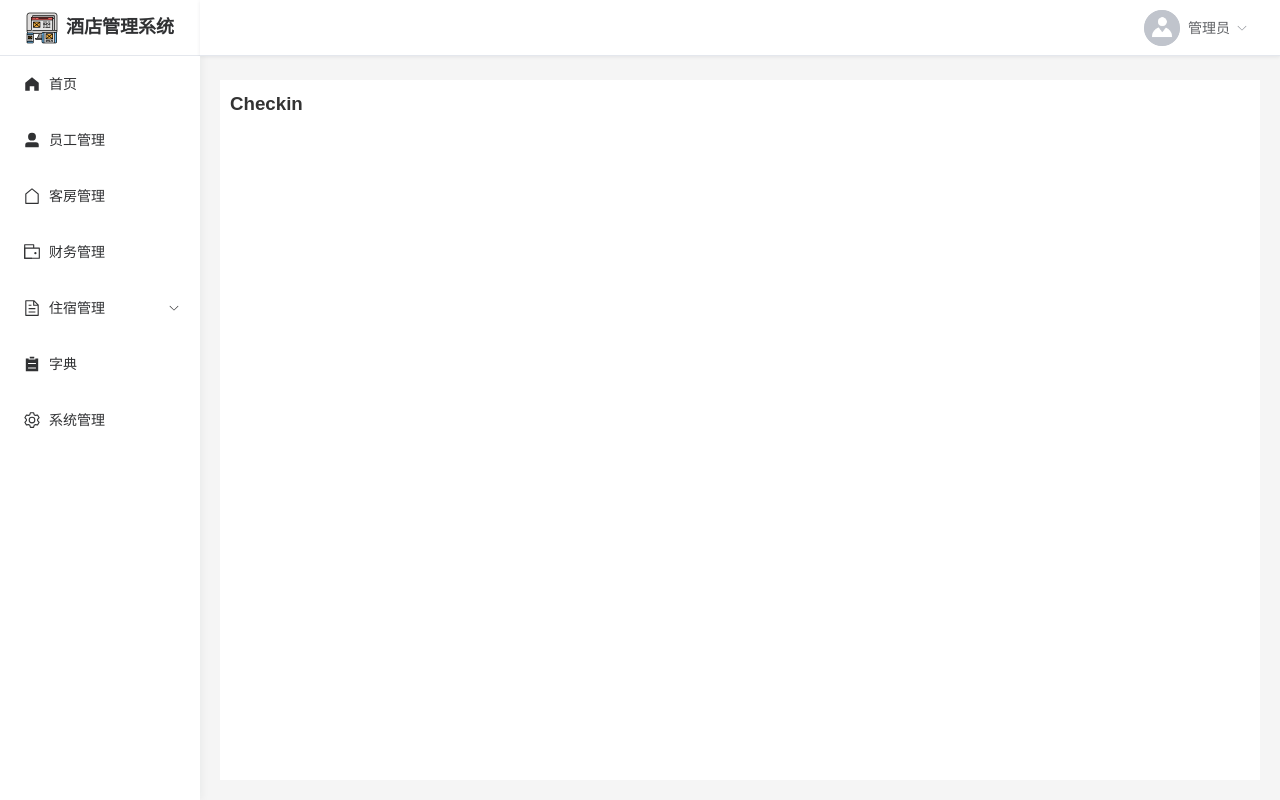
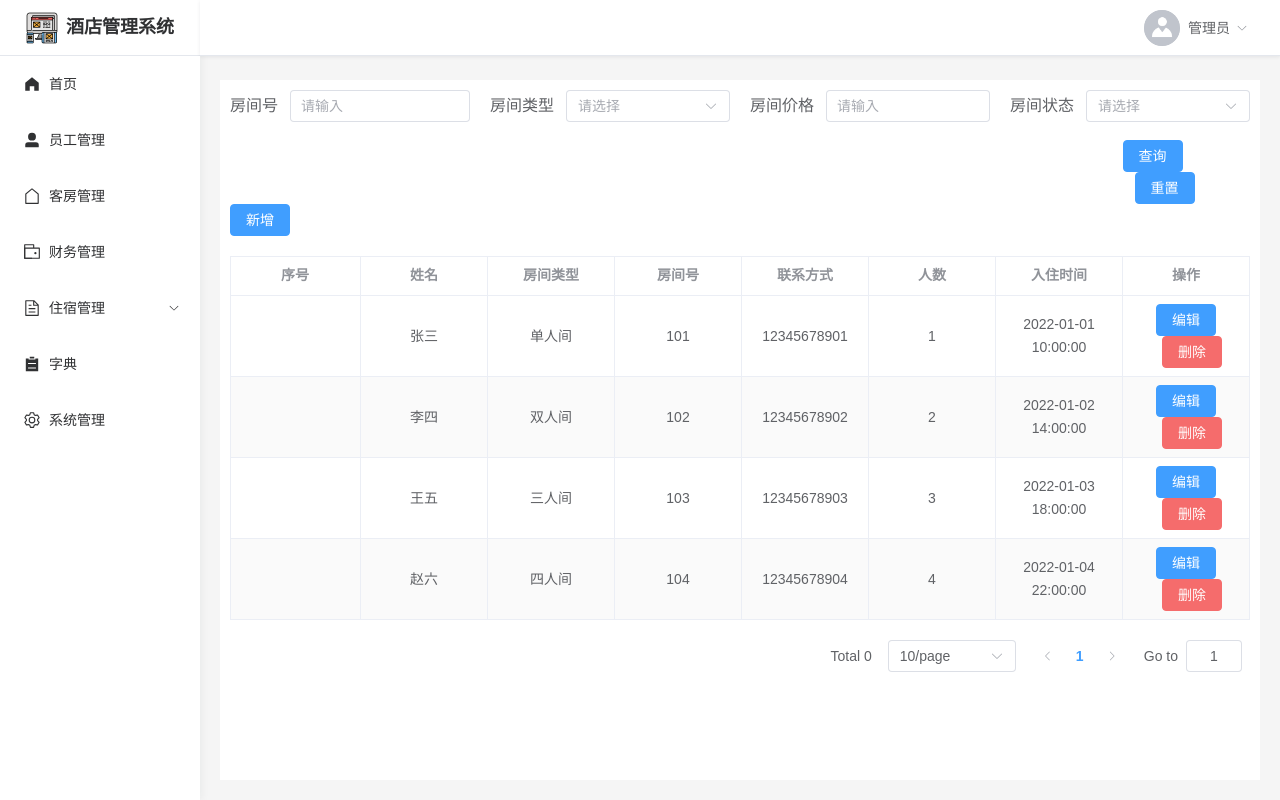
Before and after one commit to eggCodedmb/hotel-system, a Vue app: page /checkin in a window 1280 px wide. Built offline with nearby package versions, Linux system fonts and the light colour scheme.

Commit message:
feat: 添加财务管理页面

```diff
--- a/src/views/Checkin.vue
+++ b/src/views/Checkin.vue
@@ -1,15 +1,212 @@
 <template>
   <div>
-    <h1>Checkin</h1>
+    <el-row :gutter="20">
+      <el-col :span="6">
+        <el-form-item label="房间号">
+          <el-input v-model="form.roomName" placeholder="请输入" />
+        </el-form-item>
+      </el-col>
+      <el-col :span="6">
+        <el-form-item label="房间类型">
+          <el-select v-model="form.type" placeholder="请选择">
+            <el-option
+              v-for="item in roomTypeOptions"
+              :key="item.value"
+              :label="item.label"
+              :value="item.value"
+            >
+            </el-option>
+          </el-select>
+        </el-form-item>
+      </el-col>
+      <el-col :span="6">
+        <el-form-item label="房间价格">
+          <el-input v-model="form.price" placeholder="请输入" />
+        </el-form-item>
+      </el-col>
+      <el-col :span="6">
+        <el-form-item label="房间状态">
+          <el-select v-model="form.state" placeholder="请选择">
+            <el-option
+              v-for="item in stateOptions"
+              :key="item.value"
+              :label="item.label"
+              :value="item.value"
+            >
+            </el-option>
+          </el-select>
+        </el-form-item>
+      </el-col>
+    </el-row>
+    <el-row>
+      <el-col :span="3" :offset="21">
+        <el-button type="primary">查询</el-button>
+        <el-button type="primary">重置</el-button>
+      </el-col>
+    </el-row>
+    <el-col :span="21">
+      <el-button type="primary">新增</el-button>
+    </el-col>
+    <c-table
+      :columns="columns"
+      :data="tableData"
+      :total="total"
+      v-model:current-page="currentPage"
+      v-model:page-size="pageSize"
+      @page-change="handlePageChange"
+    >
+      <template #action="{ row }">
+        <el-button type="primary" @click="handleEdit(row)">编辑</el-button>
+        <el-button type="danger" @click="handleDelete(row)">删除</el-button>
+      </template>
+    </c-table>
   </div>
 </template>
 
 <script>
+import CTable from "@/components/CTable.vue";
 export default {
-
-}
+  components: {
+    CTable,
+  },
+  data() {
+    return {
+      form: {
+        roomName: "",
+        type: "",
+        price: "",
+        state: null,
+      },
+      stateOptions: [
+        {
+          value: 0,
+          label: "空闲",
+        },
+        {
+          value: 1,
+          label: "已预订",
+        },
+      ],
+      roomTypeOptions: [
+        {
+          value: 0,
+          label: "单人间",
+        },
+        {
+          value: 1,
+          label: "双人间",
+        },
+        {
+          value: 2,
+          label: "三人间",
+        },
+        {
+          value: 3,
+          label: "四人间",
+        },
+      ],
+      columns: [],
+      tableData: [],
+    };
+  },
+  mounted() {
+    this.initTable();
+    this.getTableData();
+  },
+  methods: {
+    handleEdit(row) {
+      console.log(row);
+    },
+    handleDelete(row) {
+      console.log(row);
+    },
+    handlePageChange() {
+      this.getTableData();
+    },
+    getTableData() {
+      const params = {
+        ...this.form,
+        currentPage: this.currentPage,
+        pageSize: this.pageSize,
+      };
+      console.log(params);
+    },
+    initTable() {
+      const columns = [
+        {
+          label: "序号",
+          prop: "index",
+          key: "index",
+          render: (row) => {},
+        },
+        {
+          label: "姓名",
+          prop: "name",
+        },
+        {
+          label: "房间类型",
+          prop: "type",
+        },
+        {
+          label: "房间号",
+          prop: "roomNum",
+        },
+        {
+          label: "联系方式",
+          prop: "phone",
+        },
+        {
+          label: "人数",
+          prop: "peopleNum",
+        },
+        {
+          label: "入住时间",
+          prop: "checkinTime",
+        },
+        {
+          label: "操作",
+          slotName: "action",
+        },
+      ];
+      const tableData = [
+        {
+          name: "张三",
+          type: "单人间",
+          roomNum: "101",
+          phone: "12345678901",
+          peopleNum: 1,
+          checkinTime: "2022-01-01 10:00:00",
+        },
+        {
+          name: "李四",
+          type: "双人间",
+          roomNum: "102",
+          phone: "12345678902",
+          peopleNum: 2,
+          checkinTime: "2022-01-02 14:00:00",
+        },
+        {
+          name: "王五",
+          type: "三人间",
+          roomNum: "103",
+          phone: "12345678903",
+          peopleNum: 3,
+          checkinTime: "2022-01-03 18:00:00",
+        },
+        {
+          name: "赵六",
+          type: "四人间",
+          roomNum: "104",
+          phone: "12345678904",
+          peopleNum: 4,
+          checkinTime: "2022-01-04 22:00:00",
+        },
+      ];
+      this.columns = columns;
+      this.tableData = tableData;
+    },
+  },
+};
 </script>
 
-<style>
-
-</style>
+<style></style>
--- a/src/views/Finance.vue
+++ b/src/views/Finance.vue
@@ -1,13 +1,115 @@
 <template>
   <div>
-    <h1>Finance</h1>
+    <el-row :gutter="20">
+      <el-col :span="6">
+        <el-form-item label="房间号">
+          <el-input v-model="form.roomName" placeholder="请输入" />
+        </el-form-item>
+      </el-col>
+      <el-col :span="6">
+        <el-form-item label="房间类型">
+          <el-select v-model="form.type" placeholder="请选择">
+            <el-option
+              v-for="item in roomTypeOptions"
+              :key="item.value"
+              :label="item.label"
+              :value="item.value"
+            >
+            </el-option>
+          </el-select>
+        </el-form-item>
+      </el-col>
+      <el-col :span="6">
+        <el-form-item label="房间价格">
+          <el-input v-model="form.price" placeholder="请输入" />
+        </el-form-item>
+      </el-col>
+      <el-col :span="6">
+        <el-form-item label="房间状态">
+          <el-select v-model="form.state" placeholder="请选择">
+            <el-option
+              v-for="item in stateOptions"
+              :key="item.value"
+              :label="item.label"
+              :value="item.value"
+            >
+            </el-option>
+          </el-select>
+        </el-form-item>
+      </el-col>
+    </el-row>
+    <el-row>
+      <el-col :span="3" :offset="21">
+        <el-button type="primary">查询</el-button>
+        <el-button type="primary">重置</el-button>
+      </el-col>
+    </el-row>
+    <el-col :span="21">
+      <el-button type="primary">新增</el-button>
+    </el-col>
+    <c-table
+      :columns="columns"
+      :data="tableData"
+      :total="total"
+      v-model:current-page="currentPage"
+      v-model:page-size="pageSize"
+      @page-change="handlePageChange"
+    >
+      <template #action="{ row }">
+        <el-button type="primary" @click="handleEdit(row)">编辑</el-button>
+        <el-button type="danger" @click="handleDelete(row)">删除</el-button>
+      </template>
+    </c-table>
   </div>
 </template>
 
 <script>
+import CTable from "@/components/CTable.vue";
 export default {
+  components: {
+    CTable,
+  },
   data() {
-    return {};
+    return {
+      form: {
+        roomName: "",
+        type: "",
+        price: "",
+        state: null,
+      },
+      columns: [],
+      tableData: [],
+    };
+  },
+  mounted() {
+    this.initTable();
+    this.getTableData();
+  },
+  methods: {
+    handleEdit(row) {
+      console.log(row);
+    },
+    handleDelete(row) {
+      console.log(row);
+    },
+    handlePageChange() {
+      this.getTableData();
+    },
+    getTableData() {
+      const params = {
+        ...this.form,
+        currentPage: this.currentPage,
+        pageSize: this.pageSize,
+      };
+      console.log(params);
+    },
+    initTable() {
+      // 财务管理
+      const columns = [];
+      const tableData = [];
+      this.columns = columns;
+      this.tableData = tableData;
+    },
   },
 };
 </script>
```
